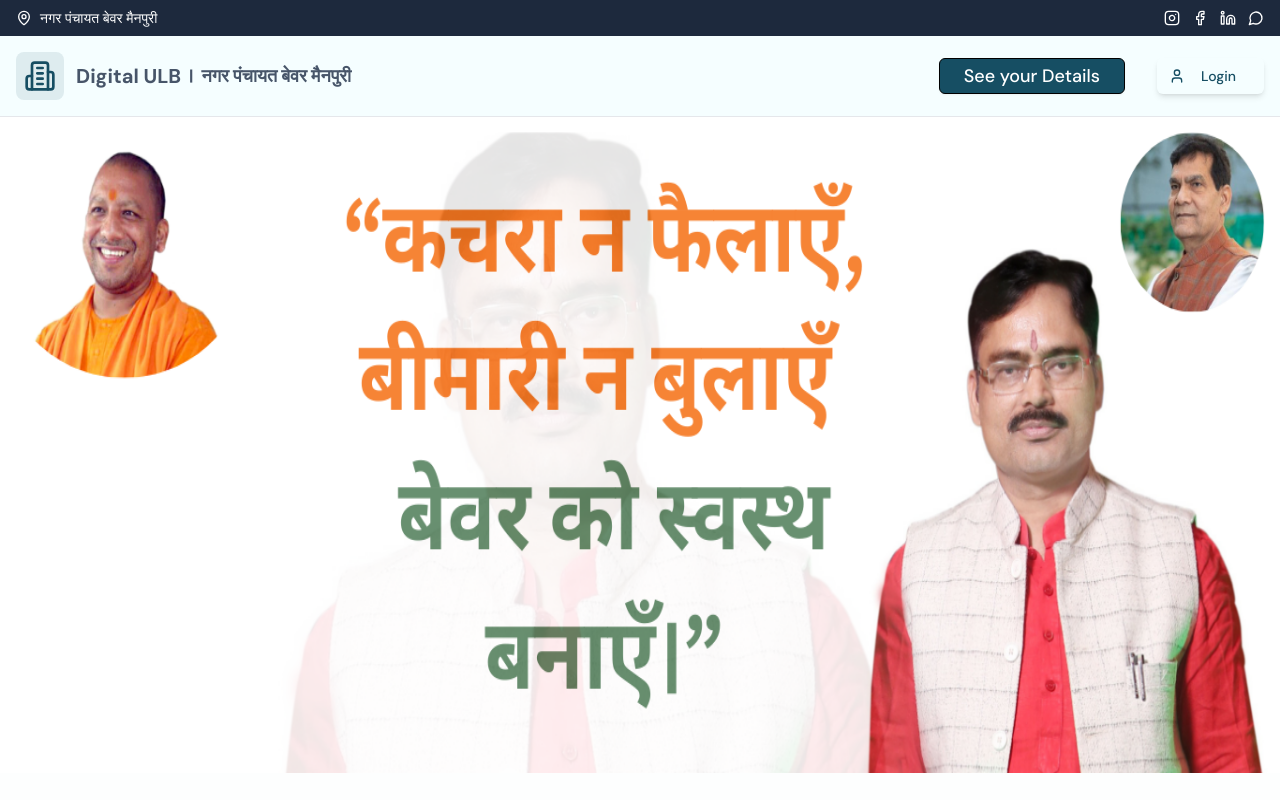
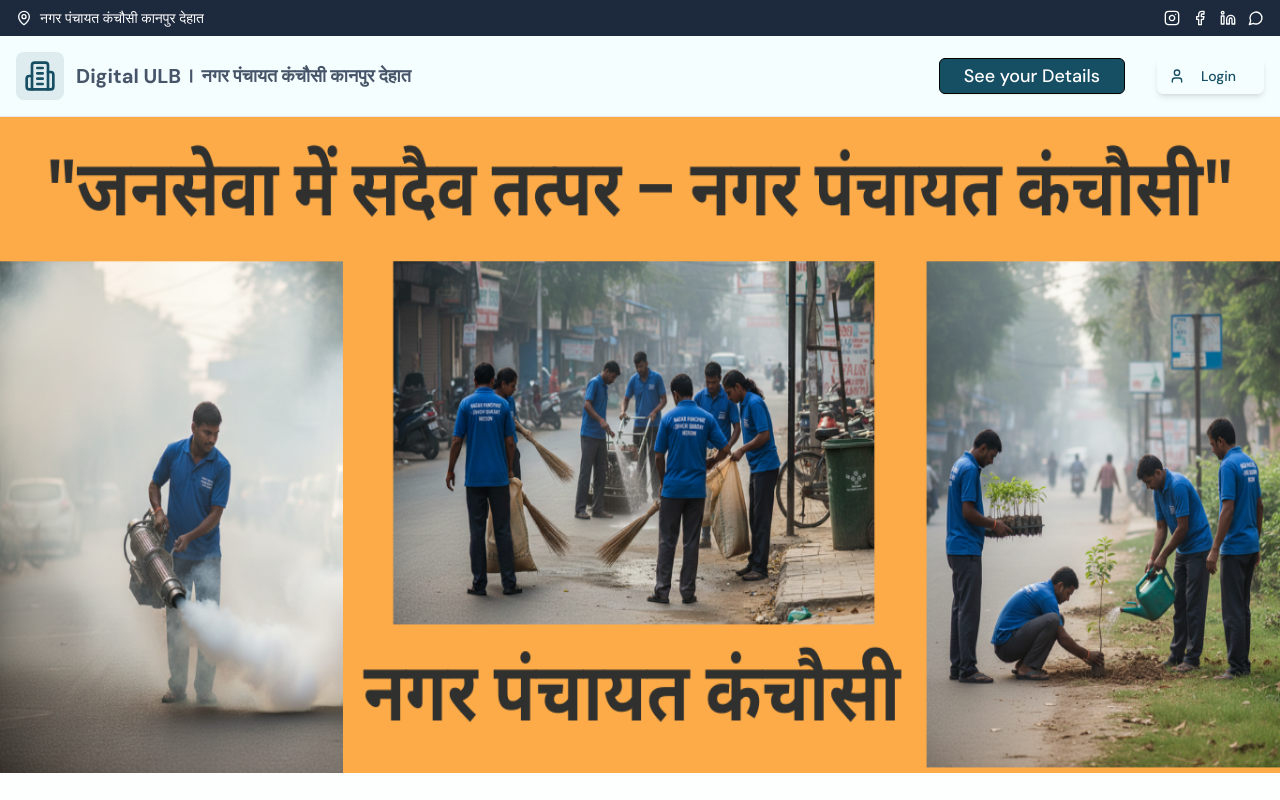
Before and after one commit to derakgamer0042-crypto/nagar-nigam-fe, a Next.js app: page / in a window 1280 px wide. Shown: the top 800 px of the page. Built offline with nearby package versions, Linux system fonts and the light colour scheme; no server answers.

Commit message:
add kanchausi

```diff
--- a/app/page.tsx
+++ b/app/page.tsx
@@ -66,13 +66,13 @@ const cards = [
     img: "/bewar-cardimage-2.jpeg ",
     name: "सरित कांत",
     post: "अध्यक्ष",
-    location:"(नगर पंचायत बेवर मैनपुरी)",
+    location:"(नगर पंचायत कंचौसी कानपुर देहात)",
   },
   {
     img: "/bewarEO.jpg",
     name: "",
     post: "अधिशासी अधिकारी",
-    location:"(नगर पंचायत बेवर मैनपुरी)",
+    location:"(नगर पंचायत कंचौसी कानपुर देहात)",
   },
   {
     img: "/rakesh.jpg",
@@ -127,7 +127,7 @@ export default function LandingPage() {
           <div className="container mx-auto flex items-center justify-between">
             <div className="flex items-center space-x-2">
               <MapPin className="h-4 w-4" />
-              <span className="text-sm font-medium">नगर पंचायत बेवर मैनपुरी</span>
+              <span className="text-sm font-medium">नगर पंचायत कंचौसी कानपुर देहात</span>
             </div>
             <div className="flex items-center space-x-3">
               <Instagram className="h-4 w-4 hover:text-primary cursor-pointer transition-colors" />
@@ -497,7 +497,7 @@ export default function LandingPage() {
             <Building2 className="h-6 w-6 text-primary" />
             <span className="font-bold text-foreground">Digital ULB |</span>
                <span className="font-semi-bold text-foreground">
-                नगर पंचायत बेवर मैनपुरी
+                नगर पंचायत कंचौसी कानपुर देहात
                </span>
           </div>
           <p className="text-muted-foreground">© 2025-26 APEX INTERNATIONAL. All rights reserved.</p>
--- a/components/HeroSection.tsx
+++ b/components/HeroSection.tsx
@@ -8,7 +8,7 @@ import { Badge } from "@/components/ui/badge";
 import { Button } from "@/components/ui/button";
 
 const images = [
-  "/bewar-hero.png",
+  "/kanchausi-hero.png",
 ];
 
 export default function HeroSection() {
--- a/components/Navbar.tsx
+++ b/components/Navbar.tsx
@@ -54,7 +54,7 @@ export default function Navbar() {
             {/* <br className="block md:hidden" /> */}
 
             <span className="text-xs md:text-lg text-foreground font-bold whitespace-nowrap">
-              नगर पंचायत बेवर मैनपुरी
+              नगर पंचायत कंचौसी कानपुर देहात
             </span>
           </div>
         </div>
```
Also changed, not shown: public/kanchausi-hero.png (added).
